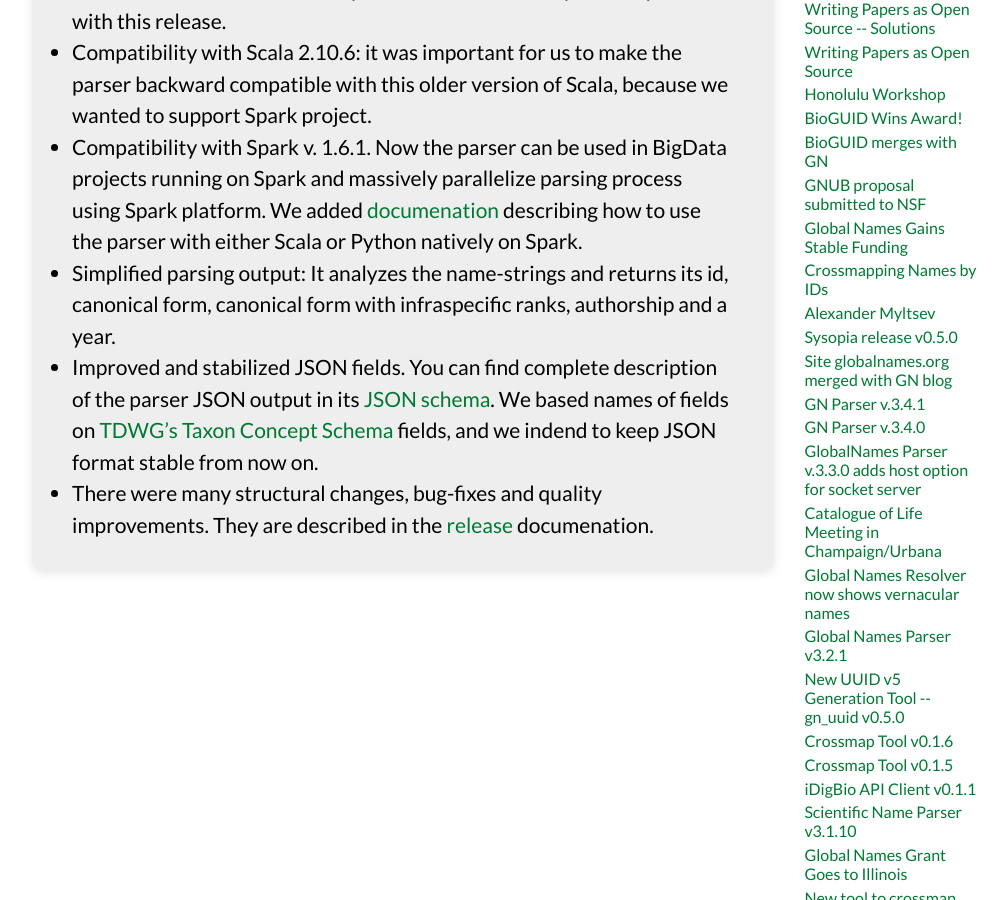
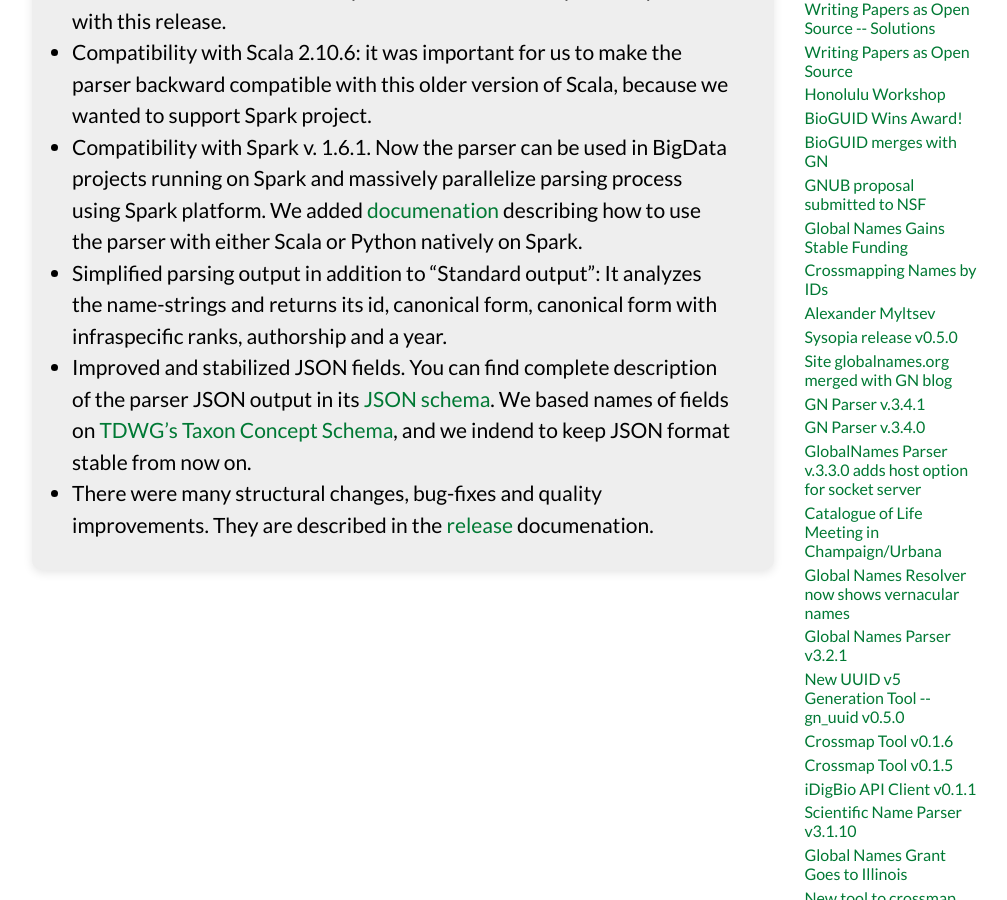
Before and after one commit to GlobalNamesArchitecture/GlobalNamesArchitecture.github.io, a Jekyll site: the page built from _posts/2016-05-23-gnparser-0-3-0.md, in a window 1280 px wide and 900 px high, scrolled down 593 px. Shown: the whole window, without its empty margins (139-1146 px from the left). Built offline with Jekyll 4.4.1, drawn with Linux system fonts in a browser that asks for light colours; nearby versions of some CDN libraries.

Commit message:
change in wording

```diff
--- a/_posts/2016-05-23-gnparser-0-3-0.md
+++ b/_posts/2016-05-23-gnparser-0-3-0.md
@@ -29,13 +29,13 @@
   Spark platform. We added [documenation][spark-readme] describing how to use
   the parser with either Scala or Python natively on Spark.
 
-* Simplified parsing output: It analyzes the name-strings and returns its id,
-  canonical form, canonical form with infraspecific ranks, authorship
-  and a year.
+* Simplified parsing output in addition to "Standard output": It analyzes the
+  name-strings and returns its id, canonical form, canonical form with
+  infraspecific ranks, authorship and a year.
 
 * Improved and stabilized JSON fields. You can find complete description of
   the parser JSON output in its [JSON schema][json-schema]. We based names of
-  fields on [TDWG's Taxon Concept Schema][tcs] fields, and we indend to keep
+  fields on [TDWG's Taxon Concept Schema][tcs], and we indend to keep
   JSON format stable from now on.
 
 * There were many structural changes, bug-fixes and quality improvements.
```
